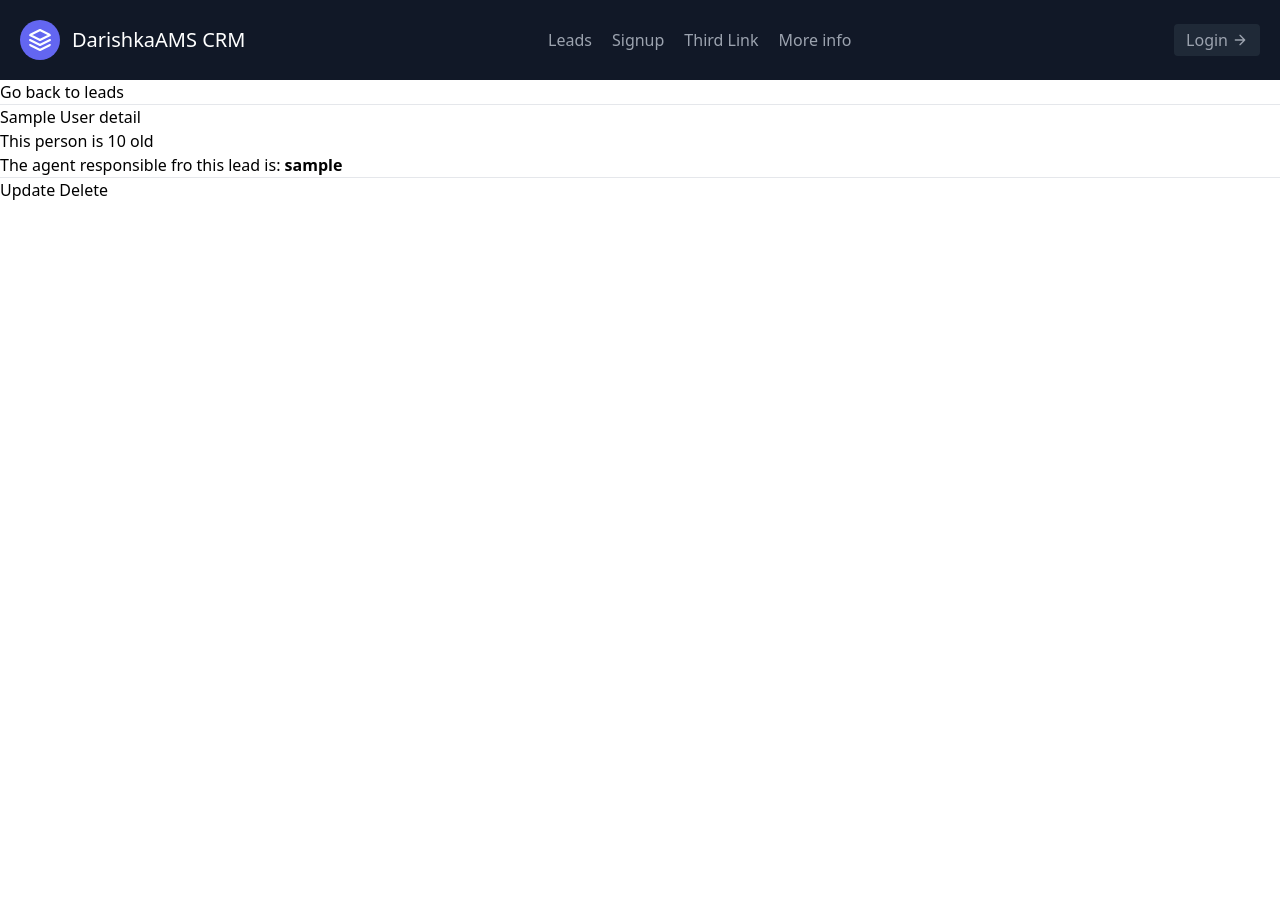
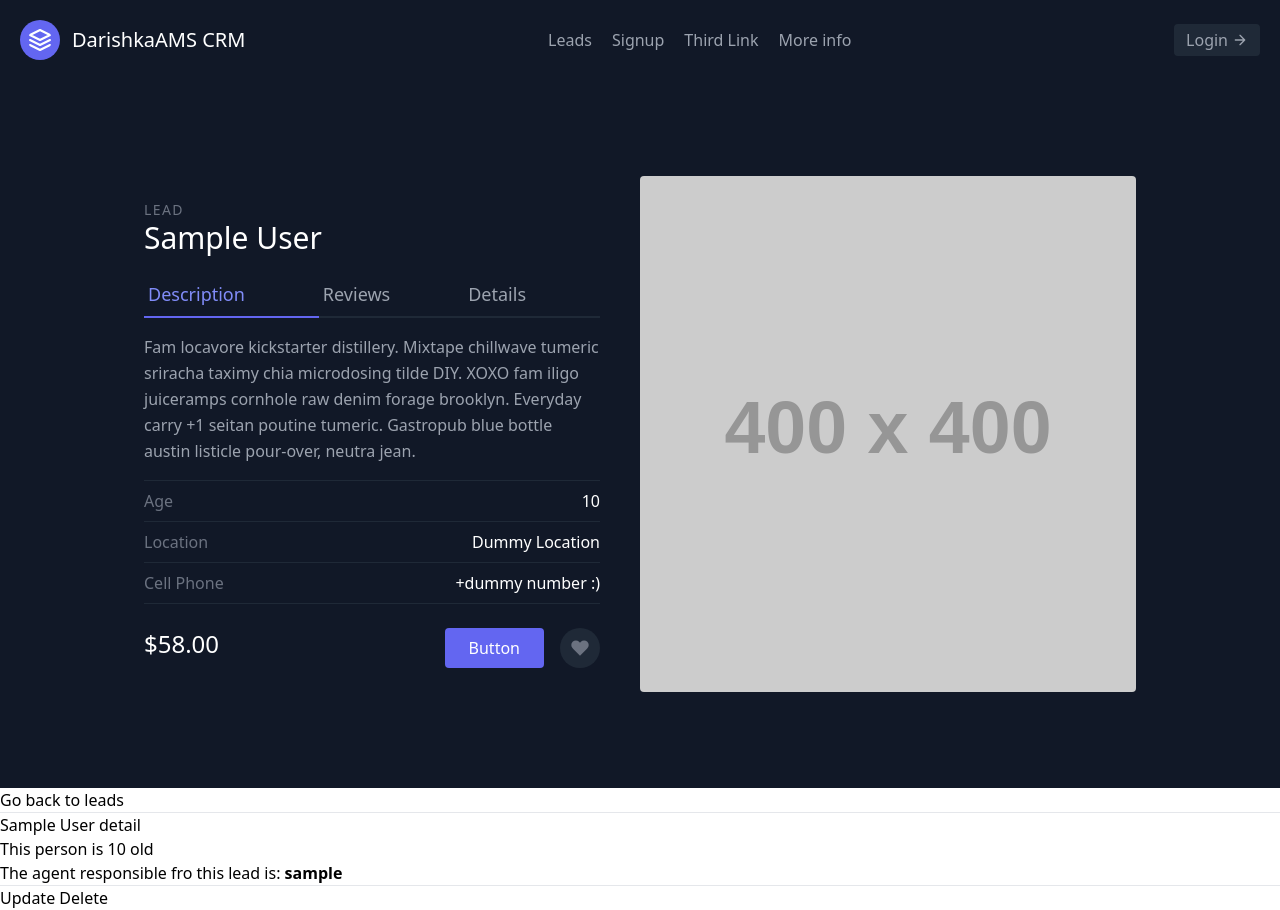
Before and after one commit to DarishkaAMS/Django_Projects-Build_CRM, a Django app: page /leads/1/ in a window 1280 px wide. Before the commit the page ends 200 px from the top, so only its background shows below. Run offline with Django 3.2, Linux system fonts and the light colour scheme; tables that the repository leaves empty hold one stand-in row (values such as "Sample post"); grey boxes labelled with a size stand in for pictures from a placeholder-image service; some libraries are stand-ins or nearby versions.

Commit message:
Add descriptive fields @ lead_detail.html

```diff
--- a/leads/templates/lead_detail.html
+++ b/leads/templates/lead_detail.html
@@ -1,6 +1,46 @@
 {% extends 'base.html' %}
 
 {% block content %}
+
+<section class="text-gray-400 bg-gray-900 body-font overflow-hidden">
+  <div class="container px-5 py-24 mx-auto">
+    <div class="lg:w-4/5 mx-auto flex flex-wrap">
+      <div class="lg:w-1/2 w-full lg:pr-10 lg:py-6 mb-6 lg:mb-0">
+        <h2 class="text-sm title-font text-gray-500 tracking-widest"> LEAD </h2>
+        <h1 class="text-white text-3xl title-font font-medium mb-4">{{ lead.first_name }} {{ lead.last_name }}</h1>
+        <div class="flex mb-4">
+          <a class="flex-grow text-indigo-400 border-b-2 border-indigo-500 py-2 text-lg px-1">Description</a>
+          <a class="flex-grow border-b-2 border-gray-800 py-2 text-lg px-1">Reviews</a>
+          <a class="flex-grow border-b-2 border-gray-800 py-2 text-lg px-1">Details</a>
+        </div>
+        <p class="leading-relaxed mb-4">Fam locavore kickstarter distillery. Mixtape chillwave tumeric sriracha taximy chia microdosing tilde DIY. XOXO fam iligo juiceramps cornhole raw denim forage brooklyn. Everyday carry +1 seitan poutine tumeric. Gastropub blue bottle austin listicle pour-over, neutra jean.</p>
+        <div class="flex border-t border-gray-800 py-2">
+          <span class="text-gray-500"> Age </span>
+          <span class="ml-auto text-white"> {{ lead.age }} </span>
+        </div>
+        <div class="flex border-t border-gray-800 py-2">
+          <span class="text-gray-500"> Location </span>
+          <span class="ml-auto text-white"> Dummy Location </span>
+        </div>
+        <div class="flex border-t border-b mb-6 border-gray-800 py-2">
+          <span class="text-gray-500"> Cell Phone </span>
+          <span class="ml-auto text-white"> +dummy number :) </span>
+        </div>
+        <div class="flex">
+          <span class="title-font font-medium text-2xl text-white">$58.00</span>
+          <button class="flex ml-auto text-white bg-indigo-500 border-0 py-2 px-6 focus:outline-none hover:bg-indigo-600 rounded">Button</button>
+          <button class="rounded-full w-10 h-10 bg-gray-800 p-0 border-0 inline-flex items-center justify-center text-gray-500 ml-4">
+            <svg fill="currentColor" stroke-linecap="round" stroke-linejoin="round" stroke-width="2" class="w-5 h-5" viewBox="0 0 24 24">
+              <path d="M20.84 4.61a5.5 5.5 0 00-7.78 0L12 5.67l-1.06-1.06a5.5 5.5 0 00-7.78 7.78l1.06 1.06L12 21.23l7.78-7.78 1.06-1.06a5.5 5.5 0 000-7.78z"></path>
+            </svg>
+          </button>
+        </div>
+      </div>
+      <img alt="ecommerce" class="lg:w-1/2 w-full lg:h-auto h-64 object-cover object-center rounded" src="https://dummyimage.com/400x400">
+    </div>
+  </div>
+</section>
+
     <a href="{% url 'leads:lead-list' %}"> Go back to leads </a>
     <hr/>
     <h1> {{ lead.first_name }} {{ lead.last_name }} detail </h1>
```
